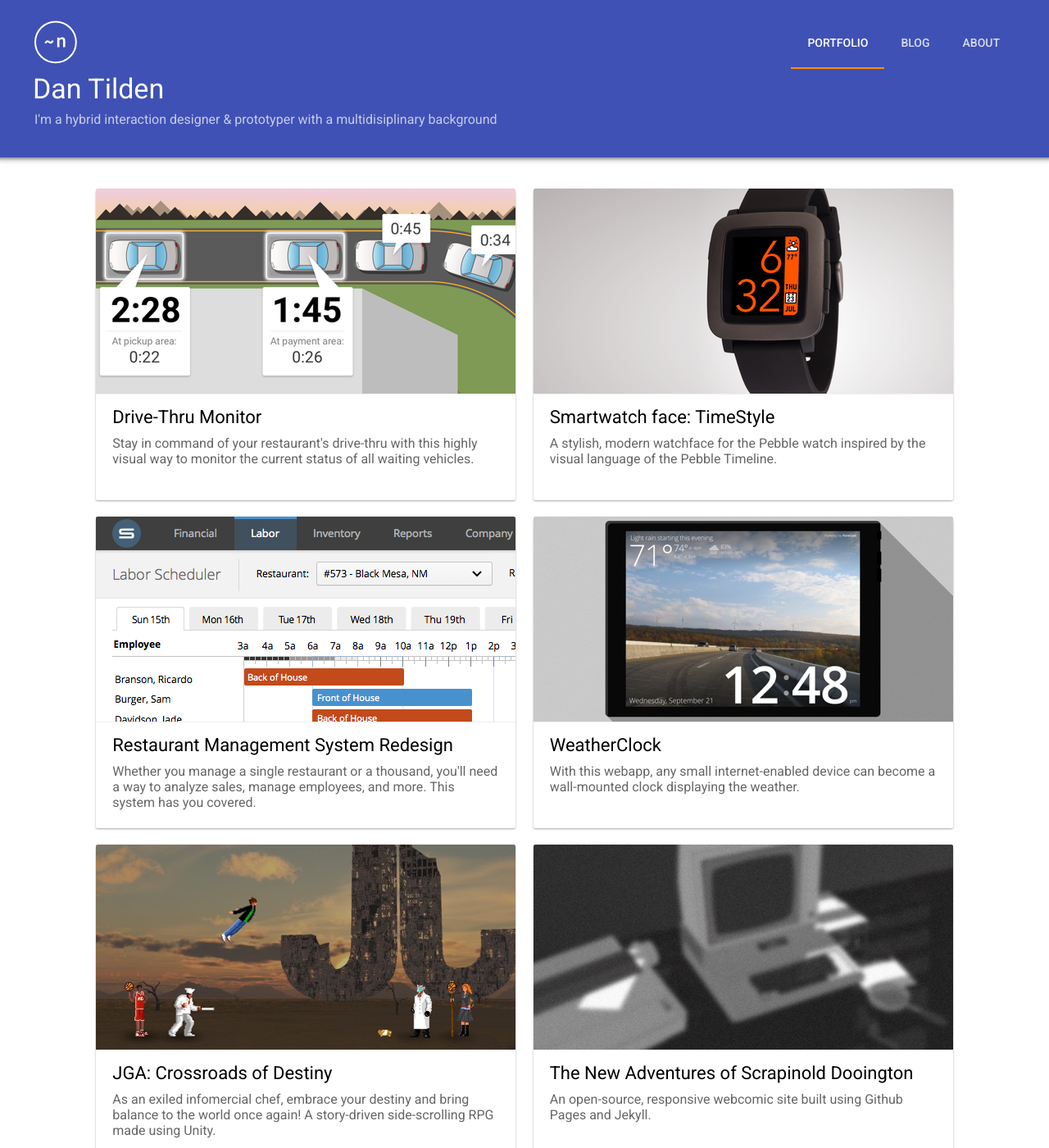
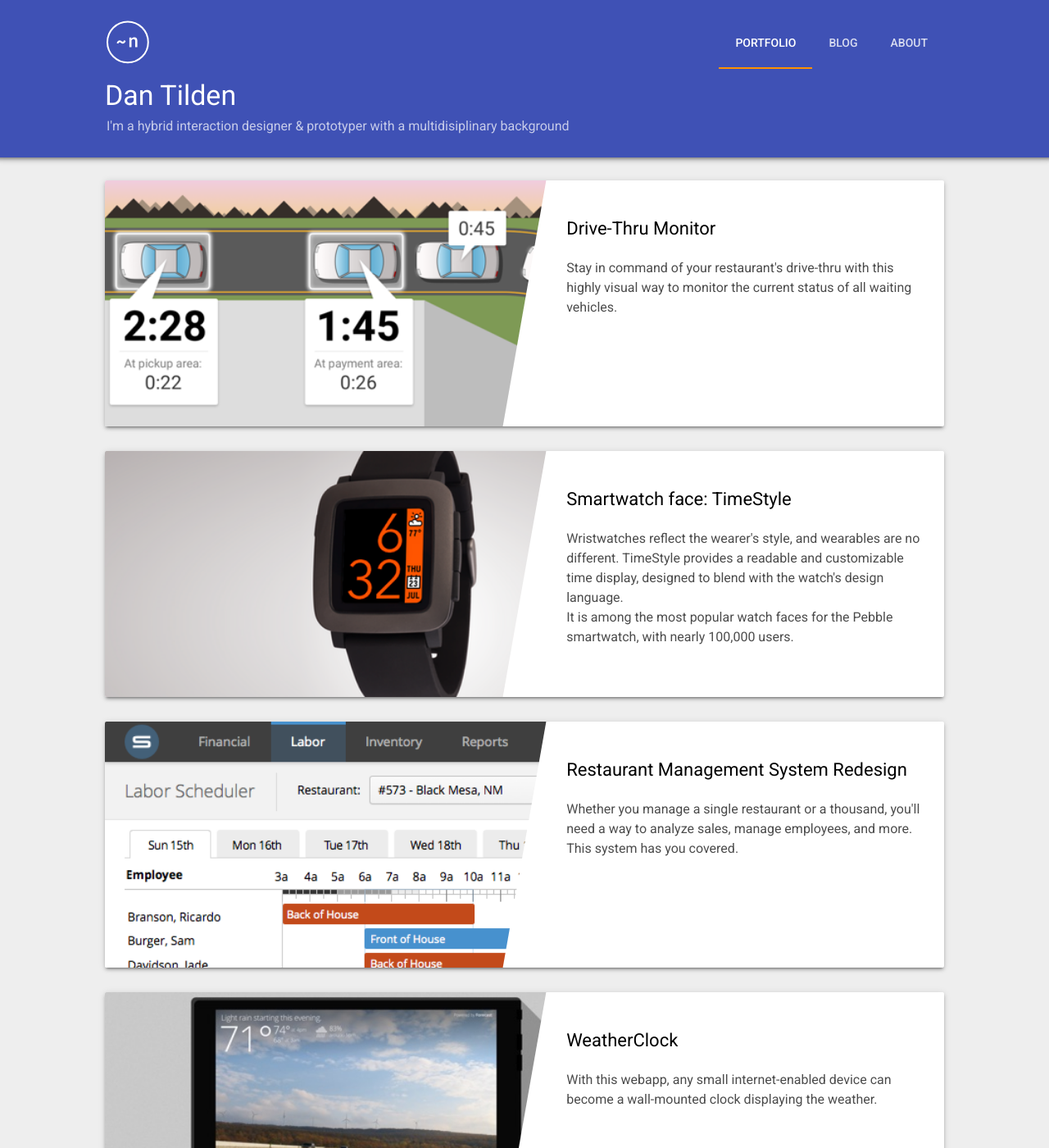
Before and after one commit to tilden/tilden.github.io, a Jekyll site: the page built from index.html, in a window 1280 px wide and 1400 px high. Shown: the whole window at 82% size. Built offline with Jekyll 4.4.1, drawn with Linux system fonts in a browser that asks for light colours; nearby versions of some CDN libraries.

Commit message:
Massive changes to cards

```diff
--- a/_data/projects.yml
+++ b/_data/projects.yml
@@ -1,11 +1,18 @@
 
 - name: "Drive-Thru Monitor"
-  desc: "Stay in command of your restaurant's drive-thru with this highly visual way to monitor the current status of all waiting vehicles."
+  desc: >
+        Stay in command of your restaurant's drive-thru with this highly visual
+        way to monitor the current status of all waiting vehicles.
   banner_img: "dt_banner.png"
   url: "/projects/drivethru"
 
 - name: "Smartwatch face: TimeStyle"
-  desc: "A stylish, modern watchface for the Pebble watch inspired by the visual language of the Pebble Timeline."
+  desc: >
+        Wristwatches reflect the wearer's style, and wearables are no different.
+        TimeStyle provides a readable and customizable time display, designed to
+        blend with the watch's design language. <br>
+        It is among the most popular watch faces for the Pebble smartwatch,
+        with nearly 100,000 users.
   banner_img: "timestyle_banner.png"
   url: "/projects/timestyle"
 
--- a/_includes/footer.html
+++ b/_includes/footer.html
@@ -18,7 +19,7 @@
         var yRatio = Math.min(1, scrollDistance / heightDiff);
 
 		navBar.css('height', (1 - yRatio) * heightDiff + condensedHeight);
-		navBar.css('padding-top', (1 - yRatio) * 20);
+		navInner.css('padding-top', (1 - yRatio) * 20);
 
 		lowerArea.css('opacity', 1 - yRatio * 3);
 	}
--- a/_includes/navigation.html
+++ b/_includes/navigation.html
@@ -1,4 +1,5 @@
 <div class="nav">
+  <div class="nav-contents">
     <a href="/" >
       <img src="/images/logo.svg" width="55" height="55" alt="logo" class="logo" data-no-retina />
     </a>
@@ -34,3 +35,4 @@
       </h1>
     </div>
   </div>
+</div>
--- /dev/null
+++ b/_sass/_material-typography.scss
@@ -0,0 +1,153 @@
+/*
+* Material colors as SASS mixins, derived from
+* https://github.com/PolymerElements/paper-styles/blob/master/typography.html
+*/
+
+/* Shared Styles */
+@mixin paper-font-common-base {
+    font-family: 'Roboto', 'Noto', sans-serif;
+    -webkit-font-smoothing: antialiased;
+}
+
+@mixin paper-font-common-code {
+    font-family: 'Roboto Mono', 'Consolas', 'Menlo', monospace;
+    -webkit-font-smoothing: antialiased;
+}
+
+@mixin paper-font-common-expensive-kerning {
+    text-rendering: optimizeLegibility;
+}
+
+@mixin paper-font-common-nowrap {
+    white-space: nowrap;
+    overflow: hidden;
+    text-overflow: ellipsis;
+}
+
+/* Material Font Styles */
+
+@mixin paper-font-display4 {
+    @include paper-font-common-base;
+    @include paper-font-common-nowrap;
+
+    font-size: 112px;
+    font-weight: 300;
+    letter-spacing: -.044em;
+    line-height: 120px;
+}
+
+@mixin paper-font-display3 {
+    @include paper-font-common-base;
+    @include paper-font-common-nowrap;
+
+    font-size: 56px;
+    font-weight: 400;
+    letter-spacing: -.026em;
+    line-height: 60px;
+}
+
+@mixin paper-font-display2 {
+    @include paper-font-common-base;
+
+    font-size: 45px;
+    font-weight: 400;
+    letter-spacing: -.018em;
+    line-height: 48px;
+}
+
+@mixin paper-font-display1 {
+    @include paper-font-common-base;
+
+    font-size: 34px;
+    font-weight: 400;
+    letter-spacing: -.01em;
+    line-height: 40px;
+}
+
+@mixin paper-font-headline {
+    @include paper-font-common-base;
+
+    font-size: 24px;
+    font-weight: 400;
+    letter-spacing: -.012em;
+    line-height: 32px;
+}
+
+@mixin paper-font-title {
+    @include paper-font-common-base;
+    @include paper-font-common-nowrap;
+
+    font-size: 20px;
+    font-weight: 500;
+    line-height: 28px;
+}
+
+@mixin paper-font-subhead {
+    @include paper-font-common-base;
+
+    font-size: 16px;
+    font-weight: 400;
+    line-height: 24px;
+}
+
+@mixin paper-font-body2 {
+    @include paper-font-common-base;
+
+    font-size: 14px;
+    font-weight: 500;
+    line-height: 24px;
+}
+
+@mixin paper-font-body1 {
+    @include paper-font-common-base;
+
+    font-size: 14px;
+    font-weight: 400;
+    line-height: 20px;
+}
+
+@mixin paper-font-caption {
+    @include paper-font-common-base;
+    @include paper-font-common-nowrap;
+
+    font-size: 12px;
+    font-weight: 400;
+    letter-spacing: 0.011em;
+    line-height: 20px;
+}
+
+@mixin paper-font-menu {
+    @include paper-font-common-base;
+    @include paper-font-common-nowrap;
+
+    font-size: 13px;
+    font-weight: 500;
+    line-height: 24px;
+}
+
+@mixin paper-font-button {
+    @include paper-font-common-base;
+    @include paper-font-common-nowrap;
+
+    font-size: 14px;
+    font-weight: 500;
+    letter-spacing: 0.018em;
+    line-height: 24px;
+    text-transform: uppercase;
+}
+
+@mixin paper-font-code2 {
+    @include paper-font-common-code;
+
+    font-size: 14px;
+    font-weight: 700;
+    line-height: 20px;
+}
+
+@mixin paper-font-code1 {
+    @include paper-font-common-code;
+
+    font-size: 14px;
+    font-weight: 500;
+    line-height: 20px;
+}
--- a/css/style.scss
+++ b/css/style.scss
@@ -5,6 +5,7 @@
 
 @import 'material-colors';
 @import 'material-shadows';
+@import 'material-typography';
 
 $material-primary-color: $material-indigo-400;
 $material-accent-color: $material-amber-a400;
@@ -24,11 +25,16 @@ img {
 
 body {
   font-family: "Roboto", "Helvetica Neue", "Helvetica", Arial, sans-serif;
-  font-size: 22px;
+  -webkit-font-smoothing: antialiased;
+  line-height: 1.5;
   color: black;
+  background: $material-grey-200;
   text-align: center;
-  background: white;
+  // background: url('/css/images/portfolio_sky.jpg');
+  // background-attachment: fixed;
+  // background-size: cover;
   margin: 0;
+  margin-top: 220px;
 }
 
 a {
@@ -56,27 +62,22 @@ a:hover {
   color: white;
 }
 
-h1, .subtitle, .teaser {
-  font-weight: 400;
-}
+// .title {
+//   @include paper-font-display4;
+//   margin: 0;
+//   color: white;
+//   position: relative;
+//   top: -60px;
+// }
 
-.title {
-  font-size: 72px;
-  margin: 0;
-  color: white;
-  position: relative;
-  top: -60px;
-  line-height: 72px;
-}
-
-.subtitle {
-  font-size: 24px;
-  position: relative;
-  top: -50px;
-  line-height: 24px;
-  color: #6282A4;
-  margin: 0;
-}
+// .subtitle {
+//   font-size: 24px;
+//   position: relative;
+//   top: -50px;
+//   line-height: 24px;
+//   color: #6282A4;
+//   margin: 0;
+// }
 
 /* navigation */
 
@@ -86,13 +87,13 @@ h1, .subtitle, .teaser {
   left: 0;
   right: 0;
   z-index: 1;
-  padding: 20px 40px;
   position: fixed;
   height: 192px;
   border-bottom: 11px transparent solid;
   transition: background-color 0.5s;
-  -webkit-font-smoothing: antialiased;
   background: $material-indigo-500;
+  // background: url('/projects/jga/jga_sky.jpg');
+  background-size: cover;
 
   &::after {
     position: absolute;
@@ -107,7 +108,7 @@ h1, .subtitle, .teaser {
 
   .lower-area {
     position: absolute;
-    bottom: 0;
+    bottom: 15px;
   }
 }
 
@@ -116,8 +117,10 @@ h1.logo {
   float: left;
   line-height: 32px;
   font-size: 34px;
+  font-weight: 400;
   color: white;
   transition: opacity 0.2s;
+  margin: 0;
 }
 
 .logo .subheading {
@@ -137,7 +140,14 @@ img.logo {
   border: 0;
 }
 
-.nav > ul {
+.nav-contents {
+    padding: 20px 0;
+    max-width: 1440px;
+    width: 80%;
+    margin: 0 auto;
+}
+
+.nav-contents > ul {
   list-style: none;
   font-size: 18px;
   float: right;
@@ -145,14 +155,14 @@ img.logo {
   margin: 0;
 }
 
-.nav > ul > li {
+.nav-contents > ul > li {
   line-height: 64px;
   float: left;
 }
 
 
-.nav > ul > li > a, .nav > ul > li > span {
-  color: white;
+.nav-contents > ul > li > a, .nav-contents > ul > li > span {
+  color: inherit;
   text-transform: uppercase;
   font-weight: 500;
   font-size: 14px;
@@ -165,11 +175,11 @@ img.logo {
   opacity: 0.8;
 }
 
-.nav > ul > li > a:visited {
-  color: white;
+.nav-contents > ul > li > a:visited {
+  color: inherit;
 }
 
-.nav > ul > li > span {
+.nav-contents > ul > li > span {
   border-bottom: 2px solid $material-orange-a400;
   opacity: 1;
 }
@@ -198,64 +208,80 @@ img.logo {
 
 /* landing page project cards / post cards */
 
-.cards {
-  margin: 220px 15px auto;
-}
-
 .card {
-  border-radius: 5px 5px 2px 2px;
-  background: #FFFFFF;
-  box-shadow: 0 1px 3px rgba(0,0,0,0.12), 0 1px 2px rgba(0,0,0,0.24);
-  width: 512px;
-  height: 380px;
-  margin: 10px 8px;
+  border-radius: 2px;
+  // background: $material-blue-grey-500;
+  background: white;
+  @include shadow-elevation-3dp;
+  width: 80%;
+  height: 300px;
   text-align: left;
-  display: inline-block;
+  display: block;
+  flex-direction: row;
+  margin: 30px auto;
   text-decoration: none;
   color: black;
   transition: all 0.2s;
-  position: relative;
-  vertical-align: top;
+  max-width: 1440px;
 }
 
 .card:hover {
-  box-shadow: 0 10px 20px rgba(0,0,0,0.19), 0 6px 6px rgba(0,0,0,0.23);
+    @include shadow-elevation-6dp;
 }
 
 .card:focus {
   outline: none;
-  box-shadow: 0 0 0 2px #1274C5;
+  // box-shadow: 0 0 0 2px #1274C5;
 }
 
-.card > p {
+.card .desc {
+  position: relative;
+  margin-left: 50%;
+  padding-top: 2em;
+}
+
+.card p {
   font-size: 16px;
   margin: 10px 20px;
-  color: black;
-  opacity: 0.6;
+  color: inherit;
+  opacity: $material-light-secondary-opacity;
   transition: all 0.2s;
 }
 
-.card > img {
-  border-radius: 2px 2px 0 0;
-  border-bottom: 1px solid #eee;
+.card br {
+  line-height: 200%;
 }
 
-.card .post_thumb {
+.card .thumb {
   background-size: cover;
-  width: 100%;
-  height: 250px;
-  border-radius: 2px 2px 0 0;
+  float: left;
+  width: 55%;
+  height: 100%;
+  border-radius: 2px 0 0 2px;
+  border-right: 1px solid $material-grey-400;
+  position: relative;
 }
 
-.card > h3 {
+.card .thumb::after {
+  content: '';
+  position: absolute;
+  right: -50px;
+  height: 100%;
+  width: 100px;
+  background-color: white;
+  transform: skewX(-10deg);
+
+}
+
+.card h3 {
   font-weight: 300;
   font-size: 22px;
-  margin: 10px 20px;
-  color: black;
+  margin: 10px 20px 20px;
+  color: inherit;
   transition: color 0.2s;
 }
 
-.card > a {
+.card a {
   margin: 10px 20px;
   font-size: 16px;
 }
--- a/index.html
+++ b/index.html
@@ -8,11 +8,13 @@ section: portfolio
 
 	{% for project in site.data.projects %}
 	<a class="card" href="{{ project.url }}">
-		<img src="images/banners/{{ project.banner_img }}" width="512" height="250" alt="" />
-		<h3>{{ project.name }}</h3>
-		<p>
-		{{ project.desc }}
-		</p>
+		<div class="thumb" style="background-image: url(images/banners/{{ project.banner_img }})"></div>
+		<div class="desc">
+			<h3>{{ project.name }}</h3>
+			<p>
+			{{ project.desc }}
+			</p>
+		</div>
 	</a>
 	{% endfor %}
 
```
Also changed, not shown: other parts of _includes/footer.html (+2 -1 lines). Lines whose indentation alone changed are shown as unchanged.
